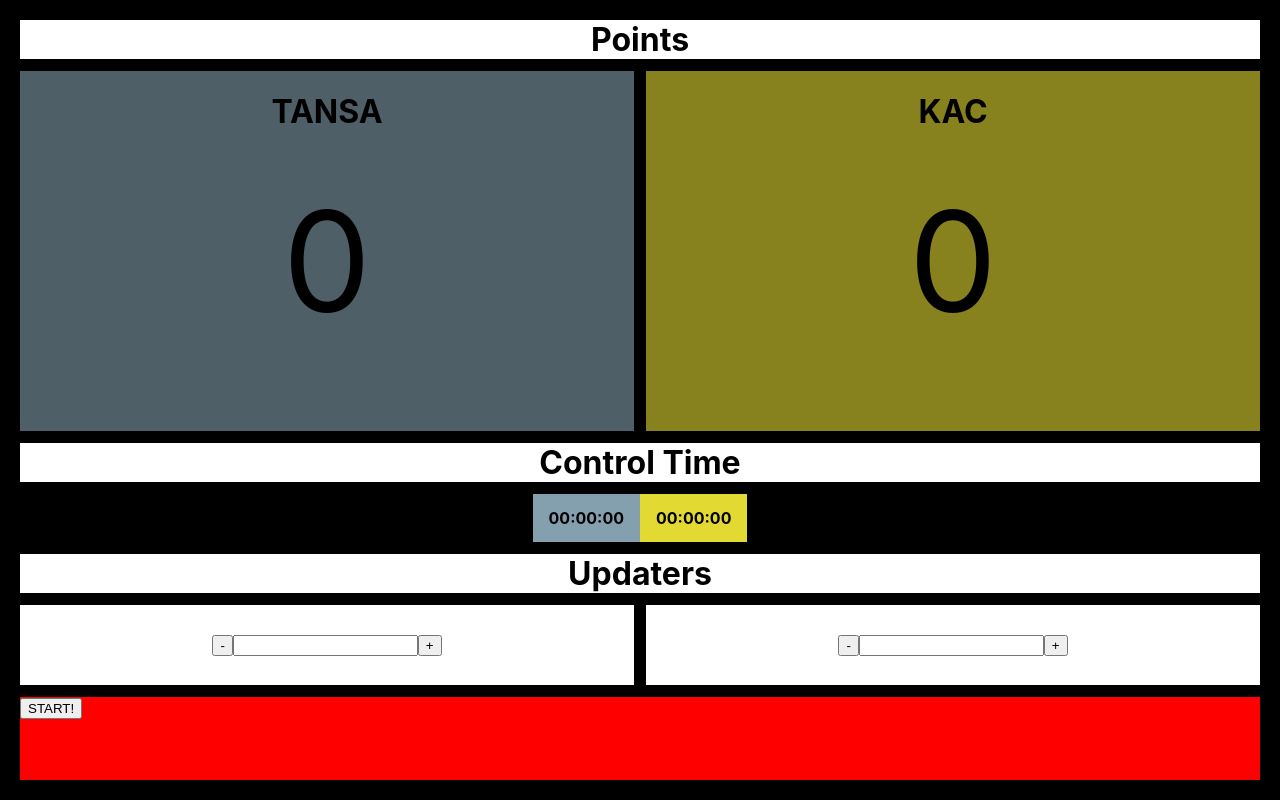
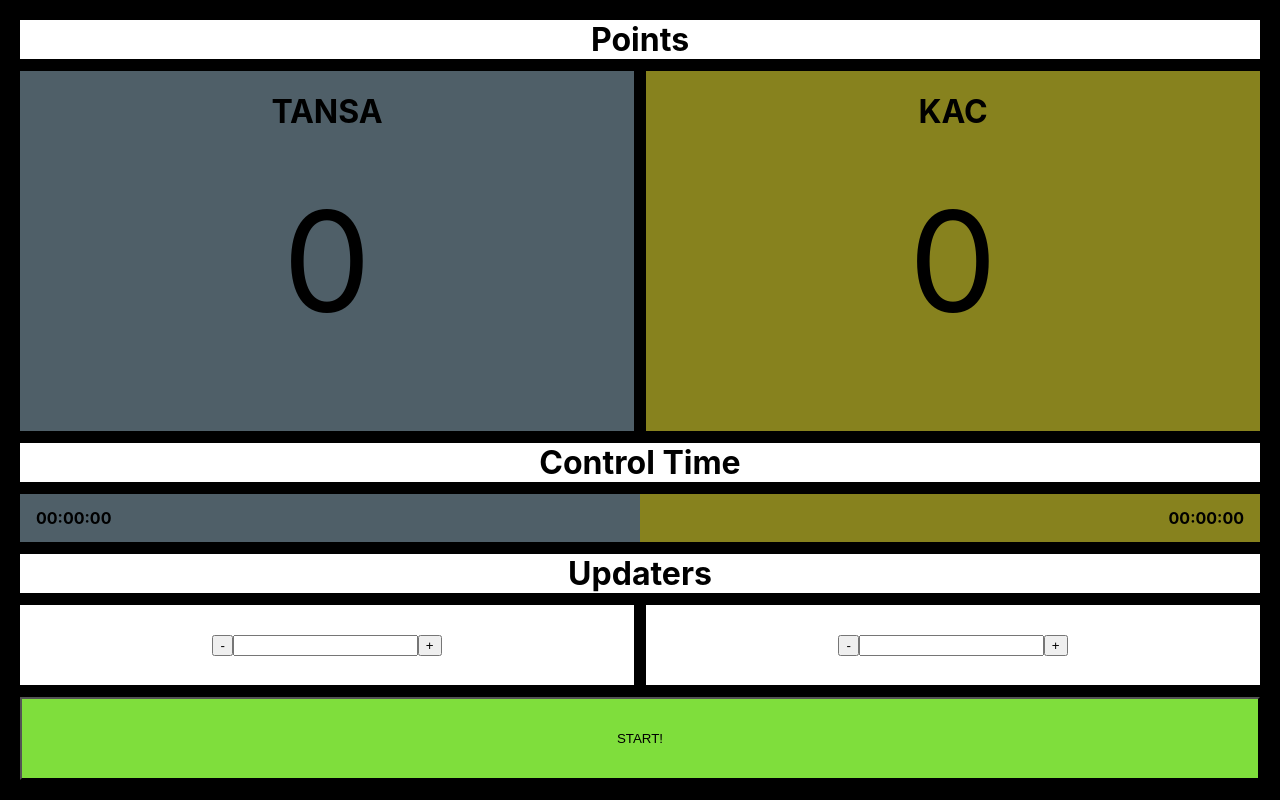
Before and after one commit to jessezwh/kac-x-tansa-2025, a React (Create React App) app: page / in a window 1280 px wide. Built offline with nearby package versions, Linux system fonts and the light colour scheme.

Commit message:
minor tweaks

```diff
--- a/src/App.css
+++ b/src/App.css
@@ -111,3 +111,8 @@ html, body {
 .kac {
   background-color: #e2d932;
 }
+
+.start > button {
+  width: 100%;
+  height: 100%;
+}
--- a/src/App.js
+++ b/src/App.js
@@ -110,11 +110,11 @@ function App() {
       </div>
 
       <h1>Control Time</h1>
-      <div className="scorebar">
-        <div className="control tansa" style={{flex: elapsedTime[0]}}>
+      <div className="scorebar" style={{opacity: (startstop ? 1 : 0.6)}}>
+        <div className="control tansa" style={{flex: (elapsedTime[0] < 1 ? 1 : elapsedTime[0])}}>
           <span>{formatTime(elapsedTime[0])}</span>
         </div>
-        <div className="control kac" style={{flex: elapsedTime[1]}}>
+        <div className="control kac" style={{flex: (elapsedTime[1] < 1 ? 1 : elapsedTime[1])}}>
           <span>{formatTime(elapsedTime[1])}</span>
         </div>
       </div>
@@ -138,7 +138,7 @@ function App() {
       </div>
 
       <div className="start">
-        <button onClick={toggleS}>{stst[startstop]}</button>
+        <button onClick={toggleS} style={{backgroundColor: (!startstop ? "#7fde3c" : "#de3c3c")}}>{stst[startstop]}</button>
       </div>
     </div>
   );
```
